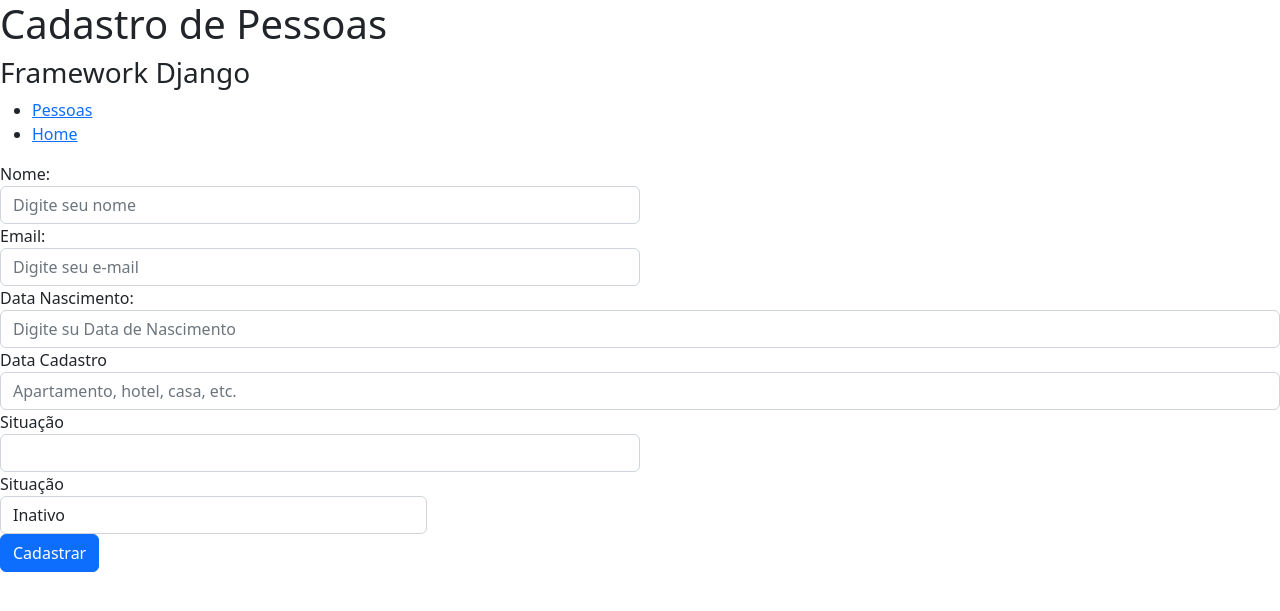
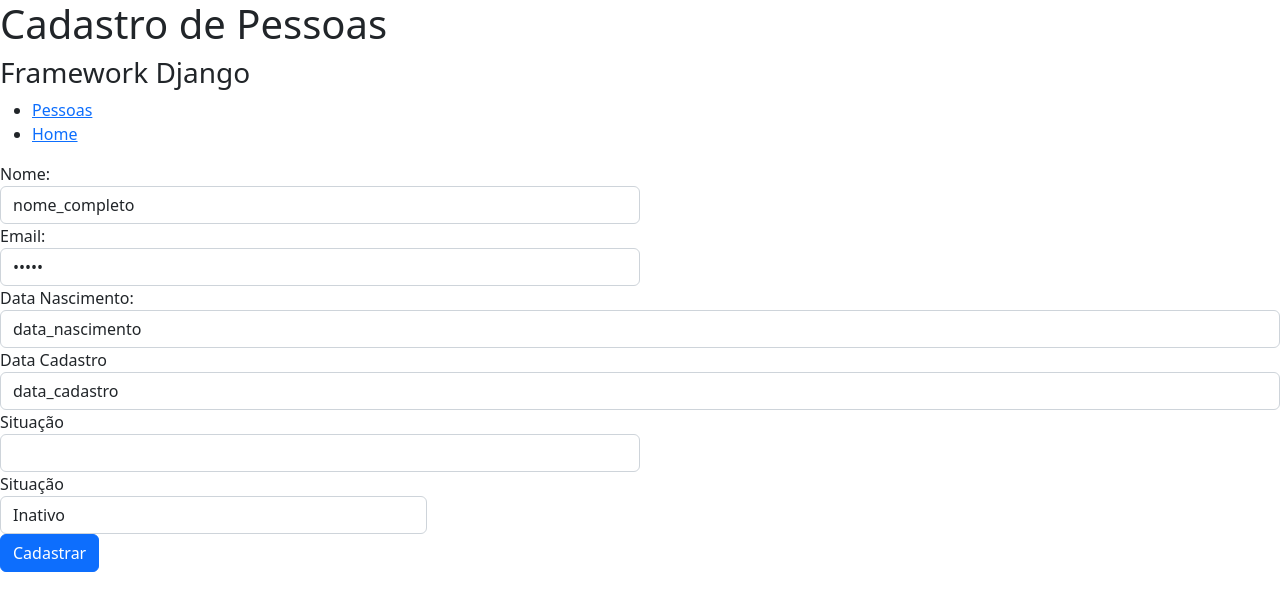
Before and after one commit to renatoguara2020/PROJETO_PYTHON_CADASTRO_PESSOAS1, a Django app: template pessoa/templates/pessoa/forms.html in a window 1280 px wide. Shown: the top 611 px of the page. Run offline with Django 4.2, Linux system fonts and the light colour scheme; the template is opened without the code that fills it, so the values that code supplies are empty.

Commit message:
commit changes

```diff
--- a/pessoa/templates/pessoa/forms.html
+++ b/pessoa/templates/pessoa/forms.html
@@ -7,7 +7,7 @@
       <input
         type="email"
         class="form-control"
-        id="inputEmail4"
+        value="nome_completo"
         placeholder="Digite seu nome"
       />
     </div>
@@ -16,7 +16,7 @@
       <input
         type="password"
         class="form-control"
-        id="inputPassword4"
+      value="email"
         placeholder="Digite seu e-mail"
       />
     </div>
@@ -26,7 +26,7 @@
     <input
       type="text"
       class="form-control"
-      id="inputAddress"
+      value="data_nascimento"
       placeholder="Digite su Data de Nascimento"
     />
   </div>
@@ -35,8 +35,8 @@
     <input
       type="text"
       class="form-control"
-      id="inputAddress2"
-      placeholder="Apartamento, hotel, casa, etc."
+      value="data_cadastro"
+      placeholder="Data do Cadastro"
     />
   </div>
   <div class="form-row">
@@ -46,7 +46,7 @@
     </div>
     <div class="form-group col-md-4">
       <label for="inputEstado">Situação</label>
-      <select id="inputEstado" class="form-control">
+      <select value="ativo" class="form-control">
         <option selected>Escolher...</option>
         <option value="1">Ativo</option>
         <option value="0" selected>Inativo</option>
```
